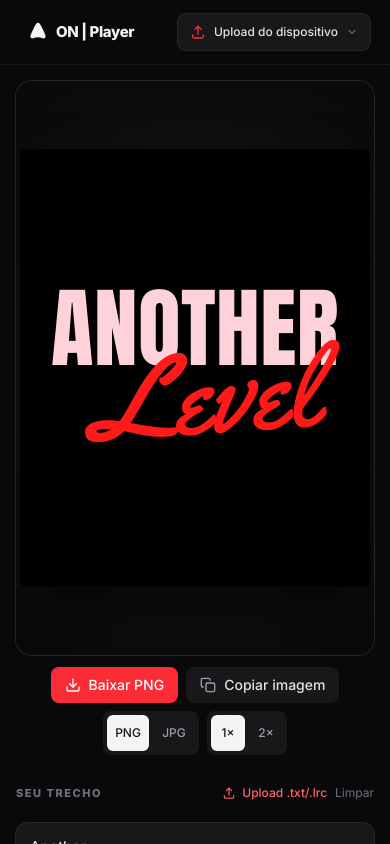
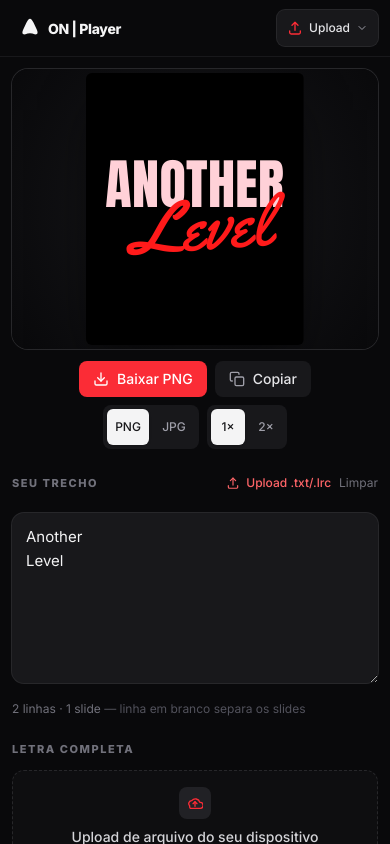
Before and after one commit to Izileth/_l_recorded, a React (Vite) app: page / in a window 390 px wide. Shown: the top 844 px of the page. Built offline with nearby package versions, Linux system fonts and the light colour scheme.

Commit message:
feat: update layout styles for header, main, and footer components for better responsiveness

```diff
--- a/src/App.tsx
+++ b/src/App.tsx
@@ -316,17 +316,18 @@ export default function App() {
 
   return (
     <div className="flex min-h-screen flex-col lg:h-screen">
-      <header className="flex shrink-0 items-center justify-between border-b border-zinc-900 px-5 py-3.5">
-        <div className="flex items-center gap-2">
-          <div className="flex items-center">
+      {/* ── Header ── */}
+      <header className="flex shrink-0 items-center justify-between border-b border-zinc-900 px-3 py-2.5 sm:px-5 sm:py-3.5">
+        <div className="flex min-w-0 items-center gap-2">
+          <div className="flex shrink-0 items-center">
             <Logo size="md" showLabel={false} />
-            <span className="text-[15px] font-semibold tracking-tight">ON | Player</span>
+            <span className="text-[14px] font-semibold tracking-tight sm:text-[15px]">ON | Player</span>
           </div>
           <span className="hidden text-xs text-zinc-600 sm:inline">|</span>
           <p className="hidden text-xs text-zinc-500 sm:block">Transforme trechos de música em posts</p>
         </div>
 
-        <div className="flex items-center gap-2">
+        <div className="flex shrink-0 items-center gap-2">
           {/* Inputs invisíveis para o upload via header */}
           <input
             ref={headerLyricsInputRef}
@@ -355,23 +356,26 @@ export default function App() {
             <button
               type="button"
               onClick={() => setUploadMenuOpen((v) => !v)}
-              className="inline-flex items-center gap-2 rounded-lg bg-zinc-900 px-3 py-1.5 text-xs font-medium text-zinc-200 ring-1 ring-zinc-800 hover:bg-zinc-800 hover:text-white transition"
+              className="inline-flex items-center gap-1.5 rounded-lg bg-zinc-900 px-2.5 py-1.5 text-xs font-medium text-zinc-200 ring-1 ring-zinc-800 hover:bg-zinc-800 hover:text-white transition sm:gap-2 sm:px-3"
               title="Fazer upload de itens do seu dispositivo"
             >
-              <UploadIcon className="h-4 w-4 text-red-500" />
-              <span>Upload do dispositivo</span>
-              <ChevronDownIcon className={`h-3 w-3 text-zinc-400 transition-transform ${uploadMenuOpen ? 'rotate-180' : ''}`} />
+              <UploadIcon className="h-4 w-4 shrink-0 text-red-500" />
+              {/* Texto completo em sm+, apenas ícone em xs */}
+              <span className="hidden sm:inline">Upload do dispositivo</span>
+              <span className="sm:hidden">Upload</span>
+              <ChevronDownIcon className={`h-3 w-3 shrink-0 text-zinc-400 transition-transform ${uploadMenuOpen ? 'rotate-180' : ''}`} />
             </button>
 
             {uploadMenuOpen && (
-              <div className="absolute right-0 top-full mt-2 z-50 w-64 rounded-xl bg-zinc-900 p-1.5 shadow-2xl ring-1 ring-zinc-800 backdrop-blur">
+              /* max-w + left-auto garante que não saia da viewport em mobile */
+              <div className="absolute right-0 top-full mt-2 z-50 w-[min(256px,calc(100vw-24px))] rounded-xl bg-zinc-900 p-1.5 shadow-2xl ring-1 ring-zinc-800 backdrop-blur">
                 <button
                   type="button"
                   onClick={() => {
                     setUploadMenuOpen(false);
                     headerLyricsInputRef.current?.click();
                   }}
-                  className="flex w-full items-center gap-3 rounded-lg px-3 py-2 text-left text-xs text-zinc-200 hover:bg-zinc-800 transition"
+                  className="flex w-full items-center gap-3 rounded-lg px-3 py-2.5 text-left text-xs text-zinc-200 hover:bg-zinc-800 transition"
                 >
                   <span className="grid h-7 w-7 shrink-0 place-items-center rounded-md bg-red-500/15 text-red-400">
                     <FileTextIcon className="h-4 w-4" />
@@ -388,7 +392,7 @@ export default function App() {
                     setUploadMenuOpen(false);
                     headerImageInputRef.current?.click();
                   }}
-                  className="flex w-full items-center gap-3 rounded-lg px-3 py-2 text-left text-xs text-zinc-200 hover:bg-zinc-800 transition"
+                  className="flex w-full items-center gap-3 rounded-lg px-3 py-2.5 text-left text-xs text-zinc-200 hover:bg-zinc-800 transition"
                 >
                   <span className="grid h-7 w-7 shrink-0 place-items-center rounded-md bg-blue-500/15 text-blue-400">
                     <ImageIcon className="h-4 w-4" />
@@ -404,8 +408,30 @@ export default function App() {
         </div>
       </header>
 
-      <main className="grid min-h-0 flex-1 gap-5 p-4 lg:grid-cols-[340px_minmax(0,1fr)_320px] lg:p-5">
-        <aside className="min-h-0 space-y-7 lg:overflow-y-auto lg:pr-1">
+      {/* ── Main ── */}
+      <main className="grid min-h-0 flex-1 gap-4 p-3 sm:gap-5 sm:p-4 lg:grid-cols-[340px_minmax(0,1fr)_320px] lg:p-5">
+        {/* Preview primeiro em mobile (order-first), último no layout lg */}
+        <section className="order-first min-h-0 lg:order-none">
+          <Preview
+            slides={slides}
+            index={safeIndex}
+            onIndex={setIndex}
+            design={design}
+            fontsTick={fontsTick}
+            focusIndex={focusMap[safeIndex]}
+            onFocus={(g) => setFocusMap((m) => ({ ...m, [safeIndex]: g }))}
+            busy={exporting}
+            exportOptions={exportOptions}
+            onExportOptions={setExportOptions}
+            onDownload={onDownload}
+            onDownloadAll={onDownloadAll}
+            onCopy={onCopy}
+            onImage={handleImage}
+            onDocument={(file) => void handleFile(file, { loadIntoSnippet: true })}
+          />
+        </section>
+
+        <aside className="min-h-0 space-y-6 lg:space-y-7 lg:overflow-y-auto lg:pr-1">
           <SnippetEditor
             text={text}
             onChange={(v) => {
@@ -426,26 +452,6 @@ export default function App() {
           />
         </aside>
 
-        <section className="order-first min-h-0 lg:order-none">
-          <Preview
-            slides={slides}
-            index={safeIndex}
-            onIndex={setIndex}
-            design={design}
-            fontsTick={fontsTick}
-            focusIndex={focusMap[safeIndex]}
-            onFocus={(g) => setFocusMap((m) => ({ ...m, [safeIndex]: g }))}
-            busy={exporting}
-            exportOptions={exportOptions}
-            onExportOptions={setExportOptions}
-            onDownload={onDownload}
-            onDownloadAll={onDownloadAll}
-            onCopy={onCopy}
-            onImage={handleImage}
-            onDocument={(file) => void handleFile(file, { loadIntoSnippet: true })}
-          />
-        </section>
-
         <aside className="min-h-0 lg:overflow-y-auto lg:pl-1">
           <DesignPanel
             design={design}
@@ -457,7 +463,8 @@ export default function App() {
         </aside>
       </main>
 
-      <footer className="flex shrink-0 items-center justify-between border-t border-zinc-900 bg-zinc-950/60 px-5 py-2.5 text-xs text-zinc-500">
+      {/* ── Footer — oculto em mobile para economizar espaço ── */}
+      <footer className="hidden shrink-0 items-center justify-between border-t border-zinc-900 bg-zinc-950/60 px-5 py-2.5 text-xs text-zinc-500 sm:flex">
         <div className="flex items-center gap-2">
           <div className="flex items-center">
             <Logo size="md" showLabel={false} />
--- a/src/components/LyricsPanel.tsx
+++ b/src/components/LyricsPanel.tsx
@@ -157,7 +157,7 @@ export function LyricsPanel({ lyrics, selected, onSelect, onImport, onLoadSample
           <p className="truncate text-xs text-zinc-500">
             {fileName ? `${fileName} · ` : ''}Clique nas linhas para montar o card · Shift para intervalo
           </p>
-          <ul className="max-h-[300px] overflow-y-auto rounded-xl bg-zinc-900/60 p-1.5 ring-1 ring-zinc-800">
+          <ul className="max-h-[240px] overflow-y-auto rounded-xl bg-zinc-900/60 p-1.5 ring-1 ring-zinc-800 sm:max-h-[300px]">
             {visible.map((line) =>
               line.text ? (
                 <li key={line.id}>
--- a/src/components/Preview.tsx
+++ b/src/components/Preview.tsx
@@ -84,7 +84,7 @@ export function Preview({
         }}
         onDragLeave={() => setDragging(false)}
         onDrop={onDrop}
-        className={`relative flex h-[68vh] min-h-[360px] items-center justify-center overflow-hidden rounded-2xl bg-[radial-gradient(circle_at_center,#18181b,#09090b)] ring-1 transition lg:h-auto lg:flex-1 ${
+        className={`relative flex h-[55vw] min-h-[280px] max-h-[70vh] items-center justify-center overflow-hidden rounded-2xl bg-[radial-gradient(circle_at_center,#18181b,#09090b)] ring-1 transition sm:h-[60vh] sm:min-h-[340px] lg:h-auto lg:max-h-none lg:flex-1 ${
           dragging ? 'ring-2 ring-red-500' : 'ring-zinc-800'
         }`}
       >
@@ -147,12 +147,12 @@ export function Preview({
         </Button>
         <Button onClick={onCopy} disabled={!hasContent || busy}>
           <CopyIcon className="h-4 w-4 text-zinc-400" />
-          <span>Copiar imagem</span>
+          <span>Copiar</span>
         </Button>
         {slides.length > 1 && (
           <Button onClick={onDownloadAll} disabled={busy}>
             <DownloadIcon className="h-4 w-4 text-zinc-400" />
-            <span>Baixar todos (ZIP)</span>
+            <span>Todos (ZIP)</span>
           </Button>
         )}
         <div className="flex gap-2">
```
